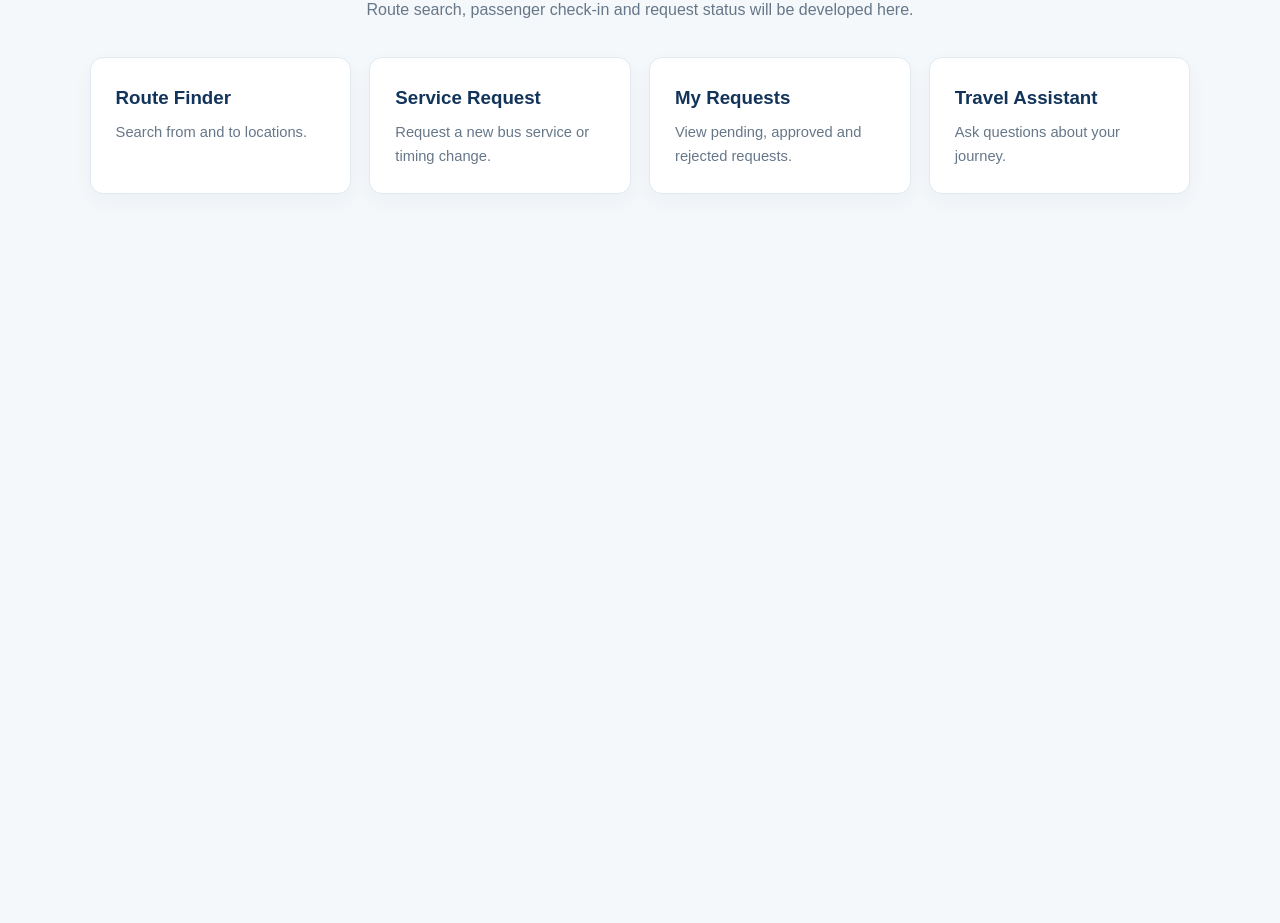
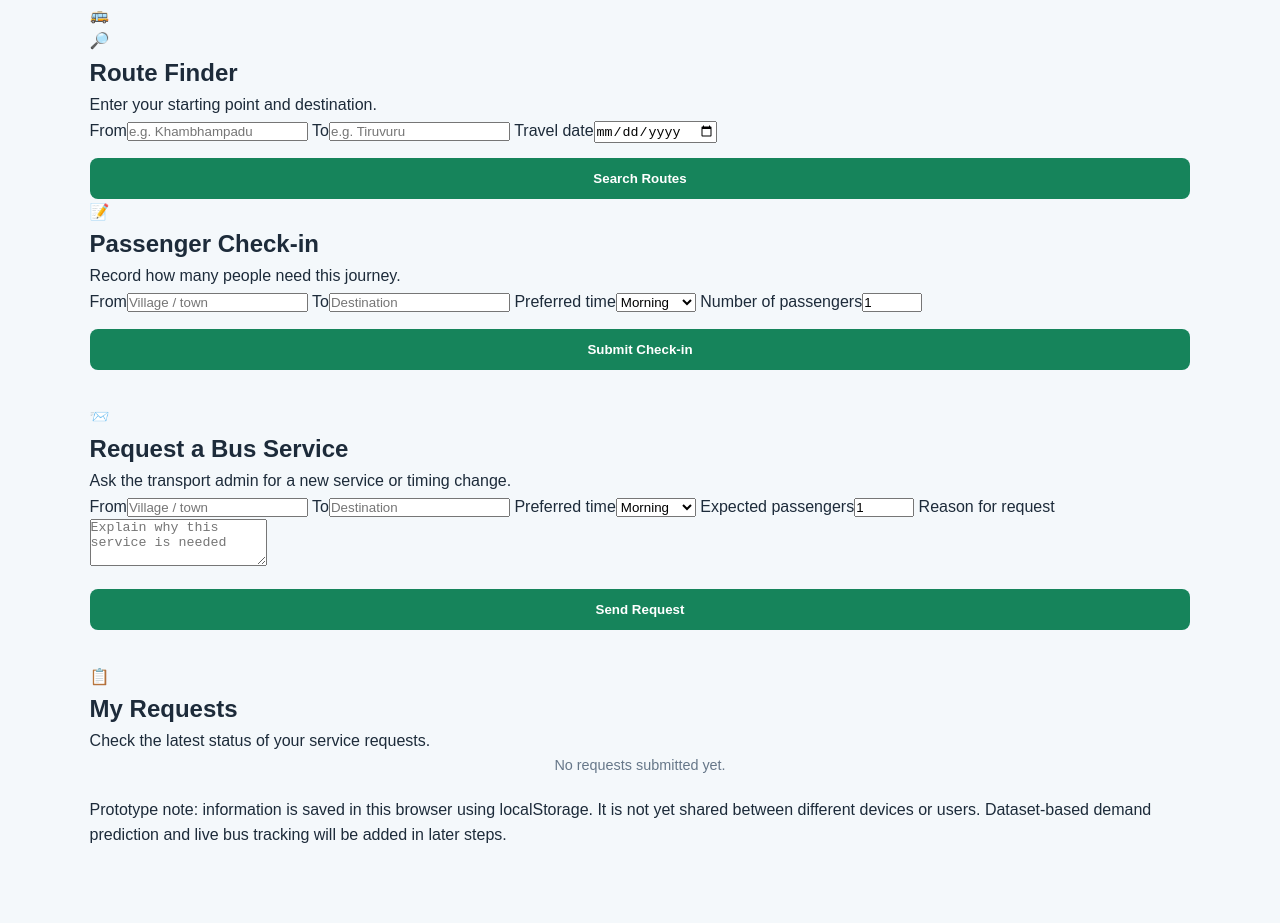
Before and after one commit to DurgaAkash/minor-1, a plain HTML site: page passenger.html in a window 1280 px wide. Shown: the part 251-1174 px from the top of the page. Before the commit the page ends 800 px from the top, so only its background shows below. Drawn offline with Linux system fonts and the light colour scheme.

Commit message:
Build passenger dashboard interface

```diff
--- a/passenger.html
+++ b/passenger.html
@@ -1,7 +1,72 @@
 <!DOCTYPE html>
-<html lang="en"><head><meta charset="UTF-8"><meta name="viewport" content="width=device-width, initial-scale=1.0"><title>Passenger Dashboard | SmartRoute AI</title><link rel="stylesheet" href="css/style.css"></head>
+<html lang="en">
+<head>
+  <meta charset="UTF-8">
+  <meta name="viewport" content="width=device-width, initial-scale=1.0">
+  <title>Passenger Dashboard | SmartRoute AI</title>
+  <link rel="stylesheet" href="css/style.css">
+</head>
 <body>
-  <header class="site-header"><a class="brand" href="index.html">🚌 SmartRoute AI</a><nav class="main-nav"><a href="index.html">Home</a><a href="login.html">Passenger Login</a></nav></header>
-  <main class="section"><div class="section-heading"><span class="eyebrow">PASSENGER PORTAL</span><h2>Passenger Dashboard</h2><p>Route search, passenger check-in and request status will be developed here.</p></div>
-  <div class="feature-grid"><article class="feature-card"><h3>Route Finder</h3><p>Search from and to locations.</p></article><article class="feature-card"><h3>Service Request</h3><p>Request a new bus service or timing change.</p></article><article class="feature-card"><h3>My Requests</h3><p>View pending, approved and rejected requests.</p></article><article class="feature-card"><h3>Travel Assistant</h3><p>Ask questions about your journey.</p></article></div></main>
-</body></html>
+  <header class="site-header">
+    <a class="brand" href="index.html">🚌 SmartRoute AI</a>
+    <nav class="main-nav">
+      <a href="index.html">Home</a>
+      <a href="admin.html">Admin</a>
+      <button class="button button-secondary" type="button" onclick="logoutPassenger()">Logout</button>
+    </nav>
+  </header>
+
+  <main class="section dashboard-section">
+    <div class="dashboard-welcome">
+      <div><span class="eyebrow">PASSENGER PORTAL</span><h1>Plan your journey</h1><p>Find a route, record your travel demand, or request a better bus service.</p></div>
+      <div class="welcome-icon">🚌</div>
+    </div>
+
+    <div class="dashboard-grid">
+      <section class="dashboard-card">
+        <div class="card-heading"><span>🔎</span><div><h2>Route Finder</h2><p>Enter your starting point and destination.</p></div></div>
+        <form id="route-form">
+          <label for="route-from">From</label><input id="route-from" required placeholder="e.g. Khambhampadu">
+          <label for="route-to">To</label><input id="route-to" required placeholder="e.g. Tiruvuru">
+          <label for="route-date">Travel date</label><input id="route-date" type="date" required>
+          <button class="button button-primary full-button" type="submit">Search Routes</button>
+        </form>
+        <div id="route-results" class="result-area" aria-live="polite"></div>
+      </section>
+
+      <section class="dashboard-card">
+        <div class="card-heading"><span>📝</span><div><h2>Passenger Check-in</h2><p>Record how many people need this journey.</p></div></div>
+        <form id="checkin-form">
+          <label for="checkin-from">From</label><input id="checkin-from" required placeholder="Village / town">
+          <label for="checkin-to">To</label><input id="checkin-to" required placeholder="Destination">
+          <label for="checkin-time">Preferred time</label><select id="checkin-time"><option>Morning</option><option>Afternoon</option><option>Evening</option></select>
+          <label for="checkin-count">Number of passengers</label><input id="checkin-count" type="number" min="1" max="100" value="1" required>
+          <button class="button button-primary full-button" type="submit">Submit Check-in</button>
+          <p id="checkin-message" class="form-message" aria-live="polite"></p>
+        </form>
+      </section>
+
+      <section class="dashboard-card">
+        <div class="card-heading"><span>📨</span><div><h2>Request a Bus Service</h2><p>Ask the transport admin for a new service or timing change.</p></div></div>
+        <form id="request-form">
+          <label for="request-from">From</label><input id="request-from" required placeholder="Village / town">
+          <label for="request-to">To</label><input id="request-to" required placeholder="Destination">
+          <label for="request-time">Preferred time</label><select id="request-time"><option>Morning</option><option>Afternoon</option><option>Evening</option></select>
+          <label for="request-count">Expected passengers</label><input id="request-count" type="number" min="1" max="500" value="1" required>
+          <label for="request-reason">Reason for request</label><textarea id="request-reason" rows="3" required placeholder="Explain why this service is needed"></textarea>
+          <button class="button button-primary full-button" type="submit">Send Request</button>
+          <p id="request-message" class="form-message" aria-live="polite"></p>
+        </form>
+      </section>
+
+      <section class="dashboard-card">
+        <div class="card-heading"><span>📋</span><div><h2>My Requests</h2><p>Check the latest status of your service requests.</p></div></div>
+        <div id="my-requests" class="result-area"><p class="muted-text">No requests submitted yet.</p></div>
+      </section>
+    </div>
+    <p class="demo-warning">Prototype note: information is saved in this browser using localStorage. It is not yet shared between different devices or users. Dataset-based demand prediction and live bus tracking will be added in later steps.</p>
+  </main>
+
+  <script src="js/passenger.js"></script>
+</body>
+</html>
```
